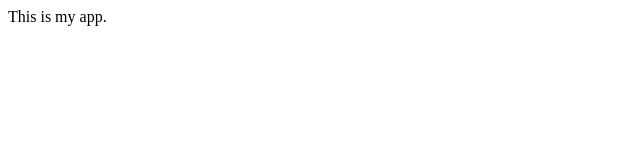
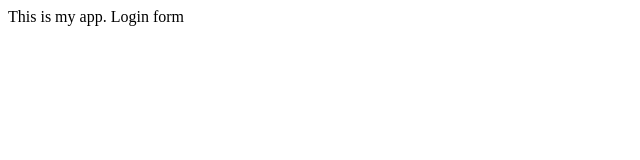
Before and after one commit to peterpaepe/youtubeGITmyappsample, a plain HTML site: page index.html in a window 1280 px wide. Shown: the full height of the page, 0-640 px from the left. Drawn offline with Linux system fonts and the light colour scheme.

Commit message:
loginform

```diff
--- /dev/null
+++ b/dir2/app2.js
@@ -0,0 +1 @@
+console.log('dir2');
--- a/index.html
+++ b/index.html
@@ -4,5 +4,6 @@
 	</head>
 	<body>
 		This is my app.
+		Login form
 	</body>
 </html>
```
Also changed, not shown: login.html (added, +1 -0 lines), log.txt (added).
